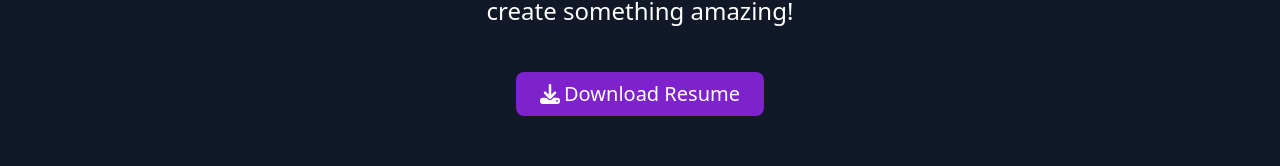
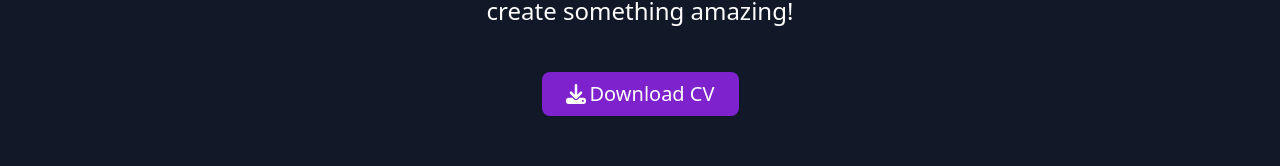
Before and after one commit to Santhoshnov/portfolio-site, a React (Create React App) app in the folder frontend/: page / in a window 1280 px wide. Shown: the part 719-885 px from the top of the page. Built offline with nearby package versions, Linux system fonts and the light colour scheme.

Commit message:
Update Portfolio.jsx

```diff
--- a/frontend/src/components/Portfolio.jsx
+++ b/frontend/src/components/Portfolio.jsx
@@ -262,7 +262,7 @@ const Portfolio = () => {
       }`}
     >
       <FontAwesomeIcon icon={faDownload} className="mr-1" />
-      Download Resume
+      Download CV
     </a>
   </div>
 </div>
```
